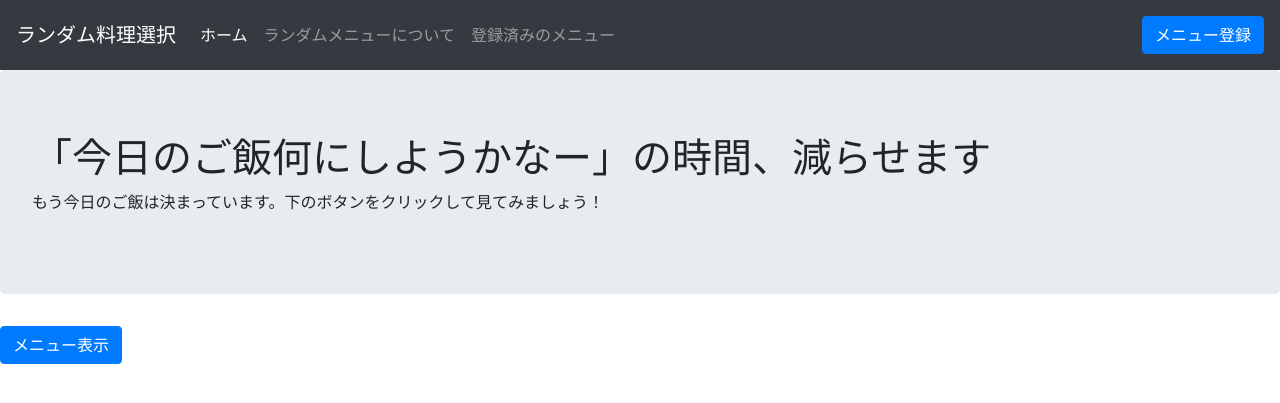
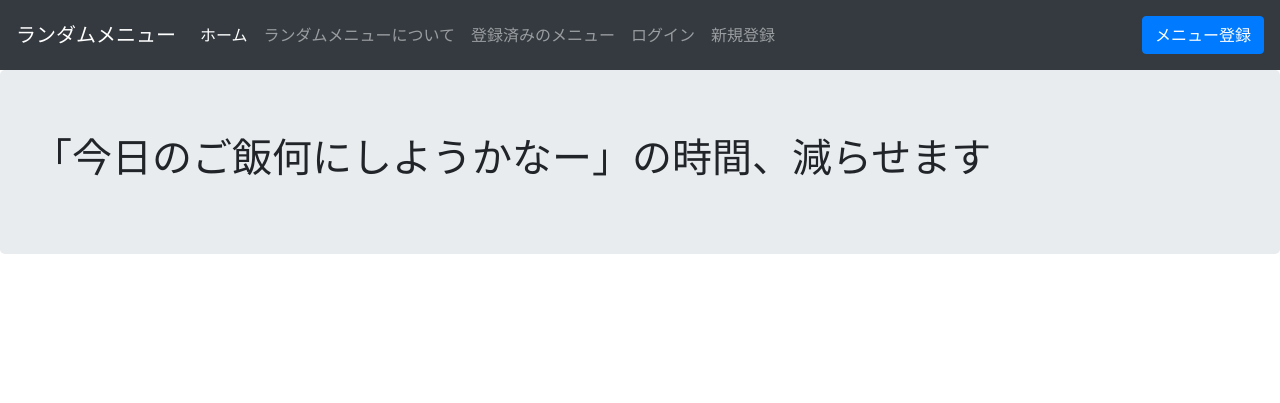
Before and after one commit to amabow/random_cooking_with_flask, a Flask app: template templates/index.html in a window 1280 px wide. Shown: the top 403 px of the page. Run offline with Flask 2, Linux system fonts and the light colour scheme; the template is opened without the code that fills it, so the values that code supplies are empty; parts of the project's set-up code (start-up, migrations or seed data) failed here and were passed over; some libraries are stand-ins or nearby versions.

Commit message:
Update index.html

```diff
--- a/templates/index.html
+++ b/templates/index.html
@@ -9,7 +9,7 @@
 </head>
 <body>
     <nav class="navbar navbar-dark bg-dark navbar-expand-lg">
-        <a class="navbar-brand" href="/">ランダム料理選択</a>
+        <a class="navbar-brand" href="/">ランダムメニュー</a>
         <button class="navbar-toggler" type="button" data-toggle="collapse" data-target="#navbarText" aria-controls="navbarText" aria-expanded="false" aria-label="Toggle navigation">
             <span class="navbar-toggler-icon"></span>
         </button>
@@ -24,19 +24,29 @@
                 <li class="nav-item">
                     <a class="nav-link" href="/list">登録済みのメニュー</a>
                 </li>
-                </ul>
+                {% if current_user.is_authenticated %}
+                <li>
+                    <div style="color: rgba(255, 255, 255, 0.8);">{{current_user.name}} でログイン中。(id: {{current_user.id}})</div>
+                </li>
+                <li>
+                    <a class="nav-link" href="/meal">ランダムメニュー</a>
+                </li>
+                {% else %}
+                <li>
+                    <a class="nav-link" href="/login">ログイン</a>
+                </li>
+                <li>
+                    <a class="nav-link" href="/register">新規登録</a>
+                </li>
+                {% endif %}
+            </ul>
             <span class="navbar-text">
-                <a href="/register" class="btn btn-primary">メニュー登録</a>
+                <a href="/register_menu" class="btn btn-primary">メニュー登録</a>
             </span>
           </div>
     </nav>
     <div class="jumbotron">
         <h1>「今日のご飯何にしようかなー」の時間、減らせます</h1>
-        <p>もう今日のご飯は決まっています。下のボタンをクリックして見てみましょう！</p>
-    </div>
-    <div class="random_menu">
-        <button type="button" class="btn btn-primary" onclick="show_meal()">メニュー表示</button>
-        <div id="meal" style="display: none;">今日のご飯に… {{meal}}はいかがでしょうか？（お気に召さない場合は再読み込みして、もう一度ボタンをクリックしてください）</div>
     </div>
 
 </body>
```
